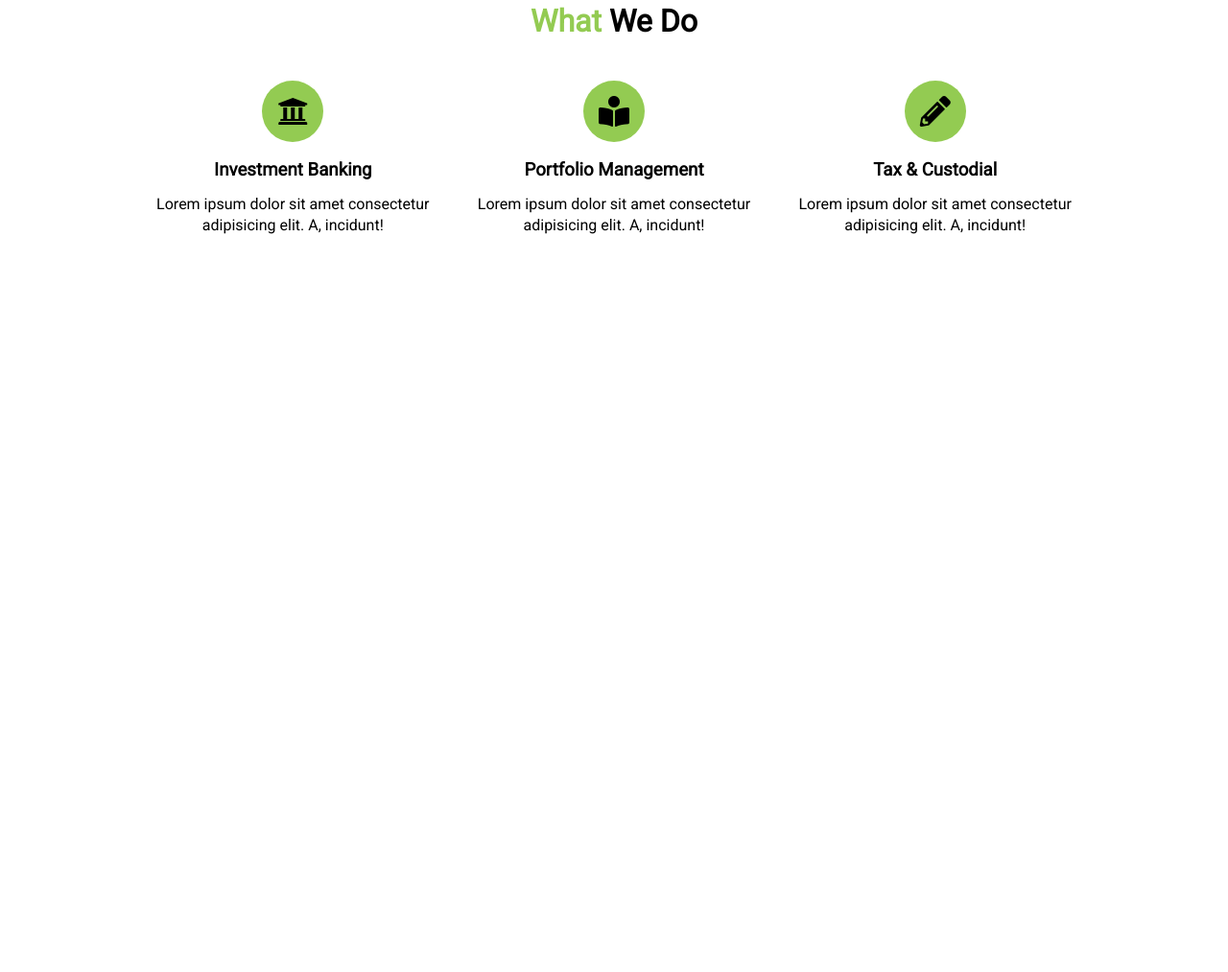
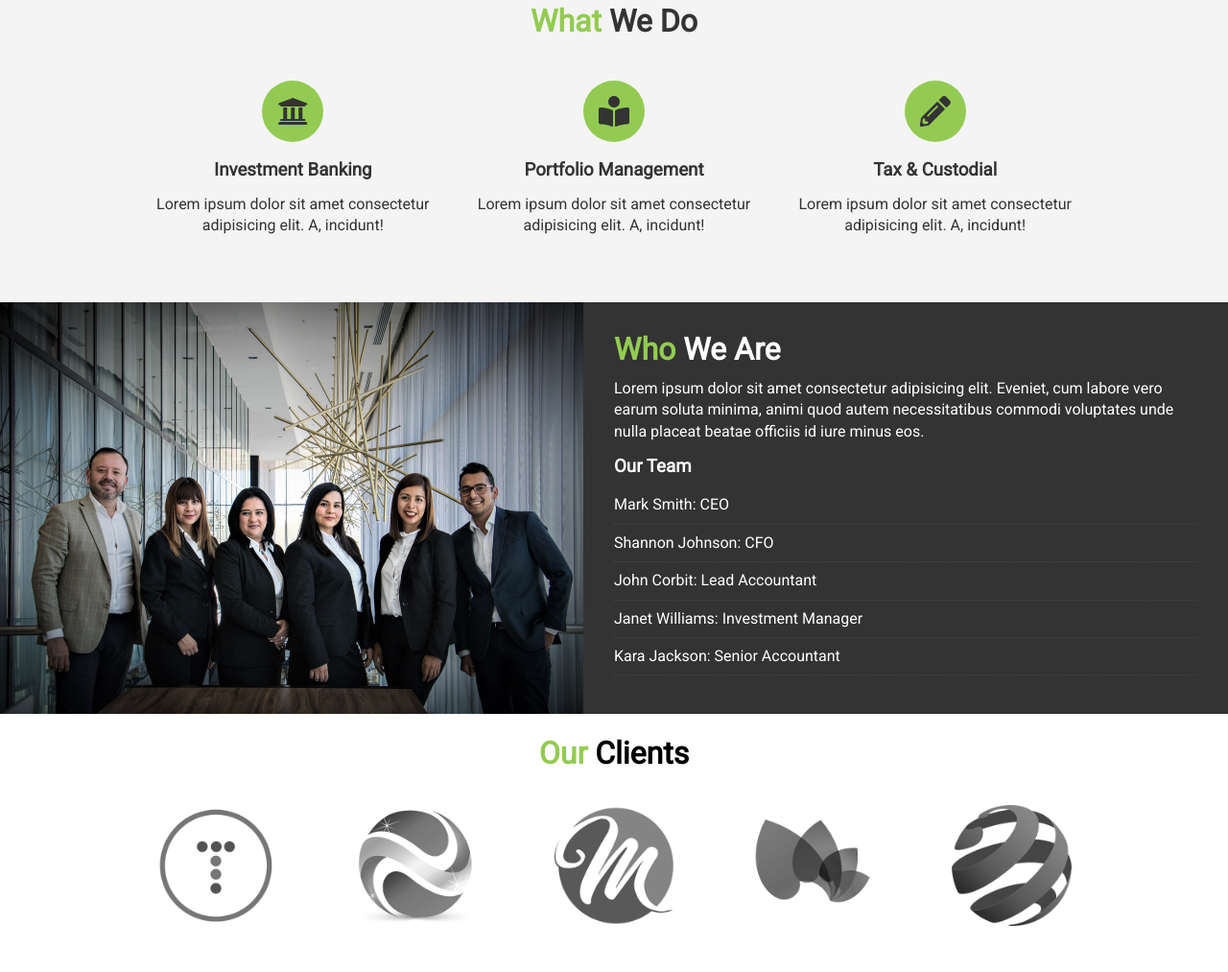
Before and after one commit to LukeTodd/edgeledger, a plain HTML site: page index.html in a window 1280 px wide. Shown: the part 885-1898 px from the top of the page at 96% size. Before the commit the page ends 1200 px from the top, so only its background shows below. Drawn offline with Linux system fonts and the light colour scheme.

Commit message:
added client icons

```diff
--- a/assets/css/style.css
+++ b/assets/css/style.css
@@ -51,6 +51,16 @@ p{
   margin-bottom: 2rem;
 }
 
+.bg-light {
+  background: #f4f4f4;
+  color: #333;
+}
+
+.bg-dark {
+  background: #333;
+  color: white;
+}
+
 .btn {
   display: inline-block;
   color: white;
@@ -69,14 +79,34 @@ p{
   color: white;
 }
 
-.py-1{
+.list {
+  margin: 0.5rem 0;
+  list-style: none;
+}
+
+.list li {
+  padding: 0.5rem 0;
+  border-bottom: #444 dotted 1px;
+}
+
+.py-1 {
   padding: 1.5rem 0;
 }
-.py-2{
+.py-2 {
   padding: 2rem 0;
 }
-.py-3{
+.py-3 {
   padding: 3rem 0;
+}
+
+.p-1 {
+  padding: 1.5rem;
+}
+.p-2 {
+  padding: 2rem;
+}
+.p-3 {
+  padding: 3rem;
 }
 
 /* Navbar */
@@ -151,3 +181,27 @@ p{
 border-radius: 50%;
 margin-bottom: 1rem;
 }
+
+/* Who We Are */
+#who {
+  display: flex;
+}
+
+#who div {
+  flex: 1;
+}
+
+#who .who-img {
+  background: url('../photos/people.jpg') no-repeat center center/cover;
+}
+
+/* Clients */
+#clients .items {
+  display: flex;
+}
+
+#clients .items img {
+  display: block;
+  margin: auto;
+  width: 60%;
+}
--- a/index.html
+++ b/index.html
@@ -66,8 +66,41 @@
             <h3>Tax & Custodial</h3>
             <p>Lorem ipsum dolor sit amet consectetur adipisicing elit. A, incidunt!</p>
           </div>
+        </div>
+      </div>
+    </div>
+  </section>
 
-        </div>
+  <!-- Who We Are -->
+  <section id="who">
+    <div class="who-img"></div>
+    <div class="who-text bg-dark p-2">
+      <h2 class="m-heading"><span class="text-primary">Who</span> We Are</h2>
+      <p>Lorem ipsum dolor sit amet consectetur adipisicing elit. Eveniet, cum labore vero earum soluta minima, animi
+        quod autem necessitatibus commodi voluptates unde nulla placeat beatae officiis id iure minus eos.</p>
+      <h3>Our Team</h3>
+      <ul class="list">
+        <li>Mark Smith: CEO</li>
+        <li>Shannon Johnson: CFO</li>
+        <li>John Corbit: Lead Accountant</li>
+        <li>Janet Williams: Investment Manager</li>
+        <li>Kara Jackson: Senior Accountant</li>
+      </ul>
+    </div>
+  </section>
+
+  <!-- Clients -->
+  <section id="clients" class="py-1">
+    <div class="container">
+      <h2 class="m-heading text-center">
+        <span class="text-primary">Our</span> Clients
+      </h2>
+      <div class="items py-1">
+        <div><img src="assets/photos/logos/logo1.png" alt="Client"></div>
+        <div><img src="assets/photos/logos/logo2.png" alt="Client"></div>
+        <div><img src="assets/photos/logos/logo3.png" alt="Client"></div>
+        <div><img src="assets/photos/logos/logo4.png" alt="Client"></div>
+        <div><img src="assets/photos/logos/logo5.png" alt="Client"></div>
       </div>
     </div>
   </section>
```
